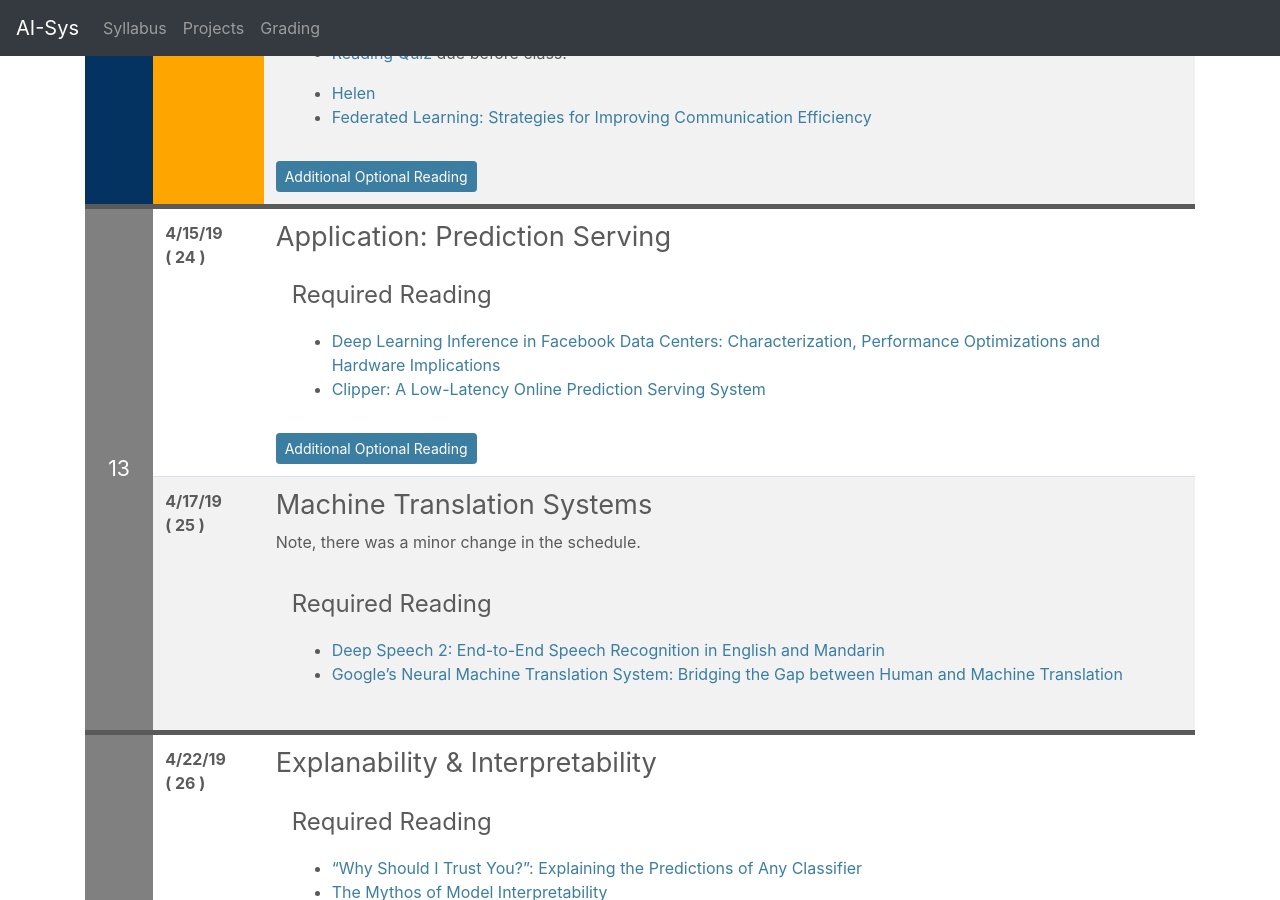
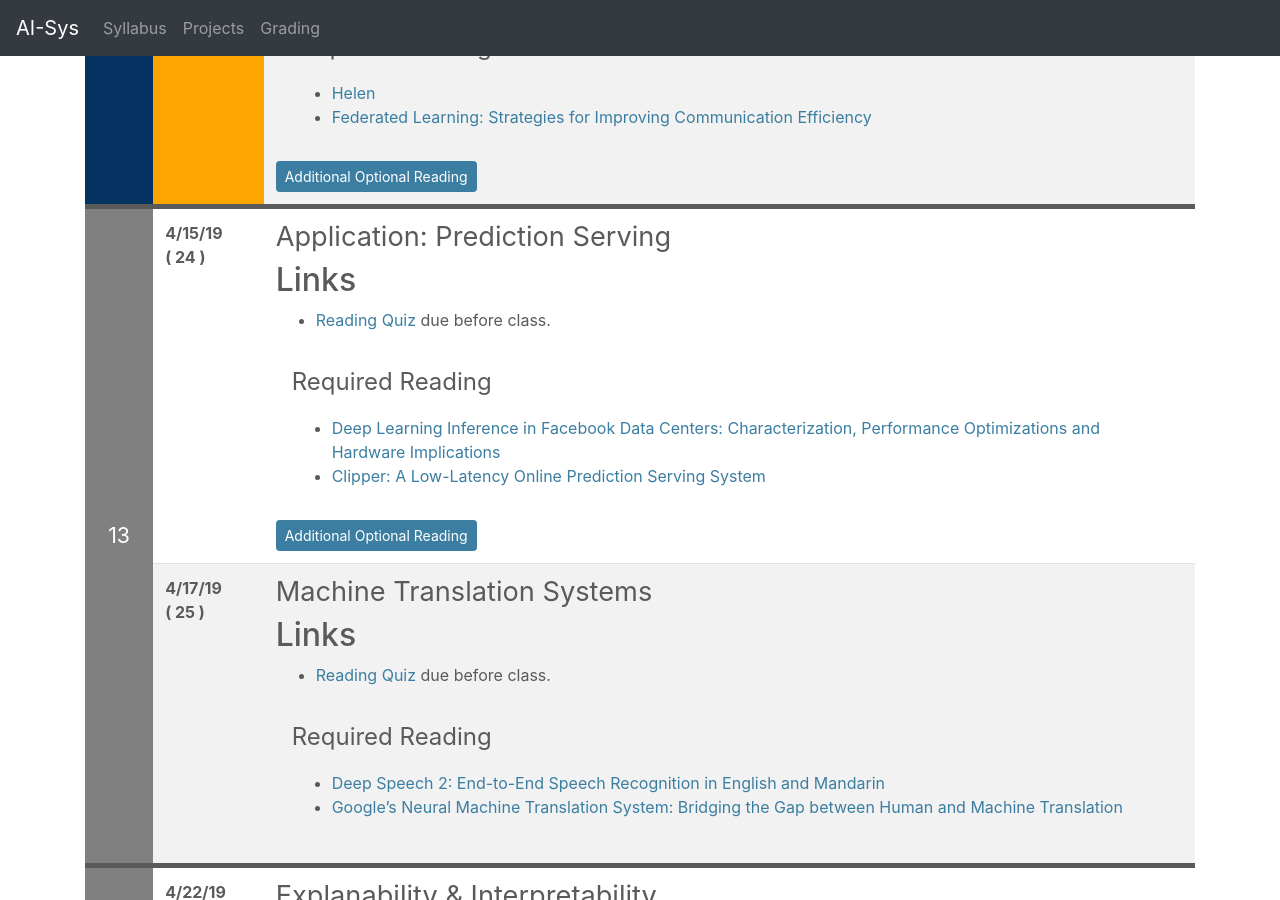
Before and after one commit to ucbrise/cs294-ai-sys-sp19, a Jekyll site: the page built from index.md, in a window 1280 px wide and 900 px high, scrolled down 8015 px. Built offline with Jekyll 4.4.1, drawn with Linux system fonts in a browser that asks for light colours; nearby versions of some CDN libraries; our own code applies the rules of GitHub Pages for plain Markdown files.

Commit message:
adding reading quiz links

```diff
--- a/index.md
+++ b/index.md
@@ -684,12 +684,13 @@ If you find some of the reading confusing and want a more gentle introduction, t
 {% include syllabus_entry %}
 ## Applications: Security
 
+# Links
+* [Reading Quiz](https://forms.gle/ThMXZWtB5YWrCxPo9) due before class.
+
+
 <div class="summary" markdown="1"> </div>
 <div class="reading">
 <div class="required_reading" markdown="1">
-
-# Links
-* [Reading Quiz](https://forms.gle/ThMXZWtB5YWrCxPo9) due before class.
 
 * [Helen](https://people.eecs.berkeley.edu/~wzheng/helen_ieeesp.pdf)
 * [Federated Learning: Strategies for Improving Communication Efficiency](https://ai.google/research/pubs/pub45648)
@@ -715,6 +716,9 @@ If you find some of the reading confusing and want a more gentle introduction, t
 
 {% include syllabus_entry %}
 ## Application: Prediction Serving
+
+# Links
+* [Reading Quiz](https://forms.gle/3nrWmbZsGJTLYXrz7) due before class.
 
 <div class="summary" markdown="1"> </div>
 <div class="reading">
@@ -746,13 +750,11 @@ If you find some of the reading confusing and want a more gentle introduction, t
 {% include syllabus_entry %}
 ## Machine Translation Systems
 
+# Links
+* [Reading Quiz](https://forms.gle/ubTifrBuaRVFRyrH6) due before class.
 
 
-<div class="summary" markdown="1">
-
-Note, there was a minor change in the schedule.
-
-</div>
+<div class="summary" markdown="1"> </div>
 <div class="reading">
 <div class="required_reading" markdown="1">
 
```
